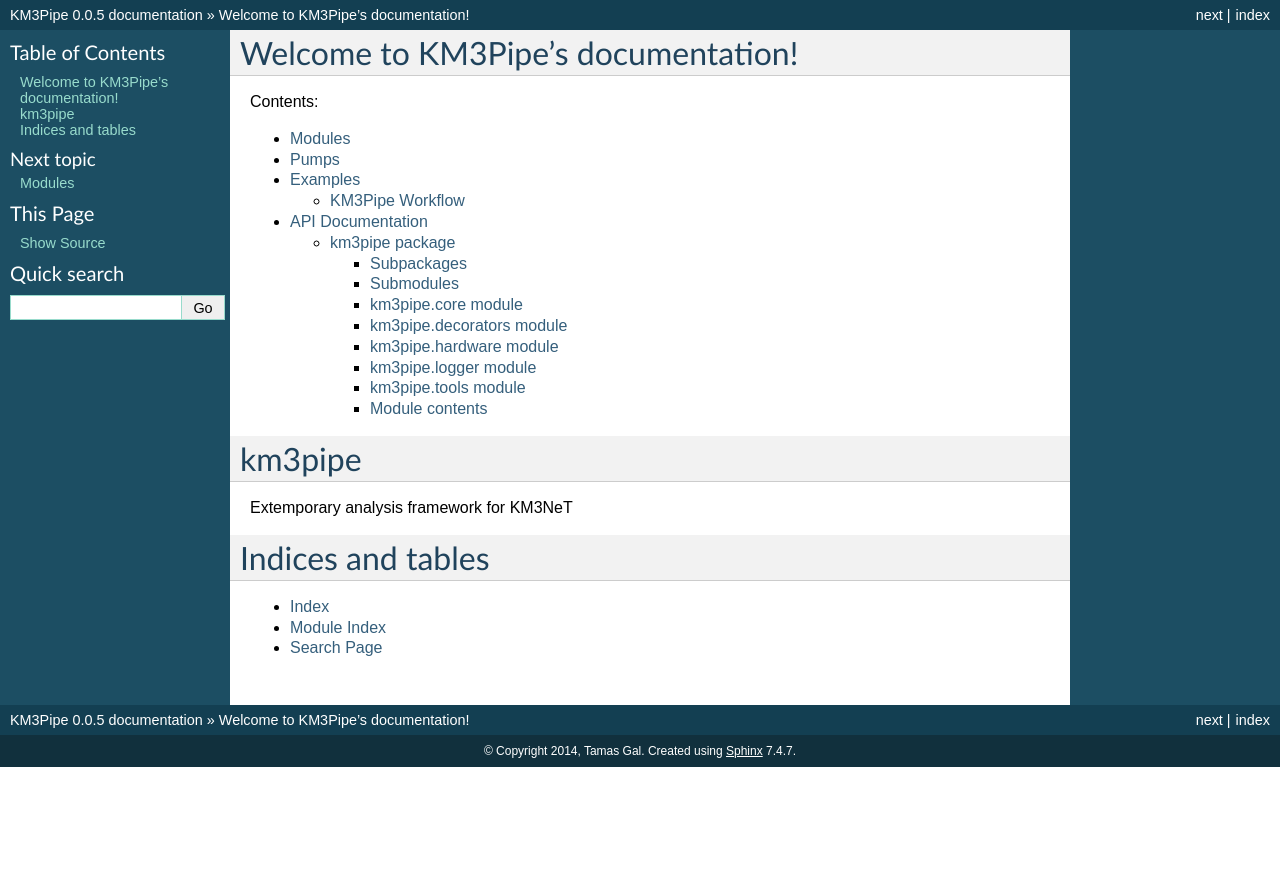
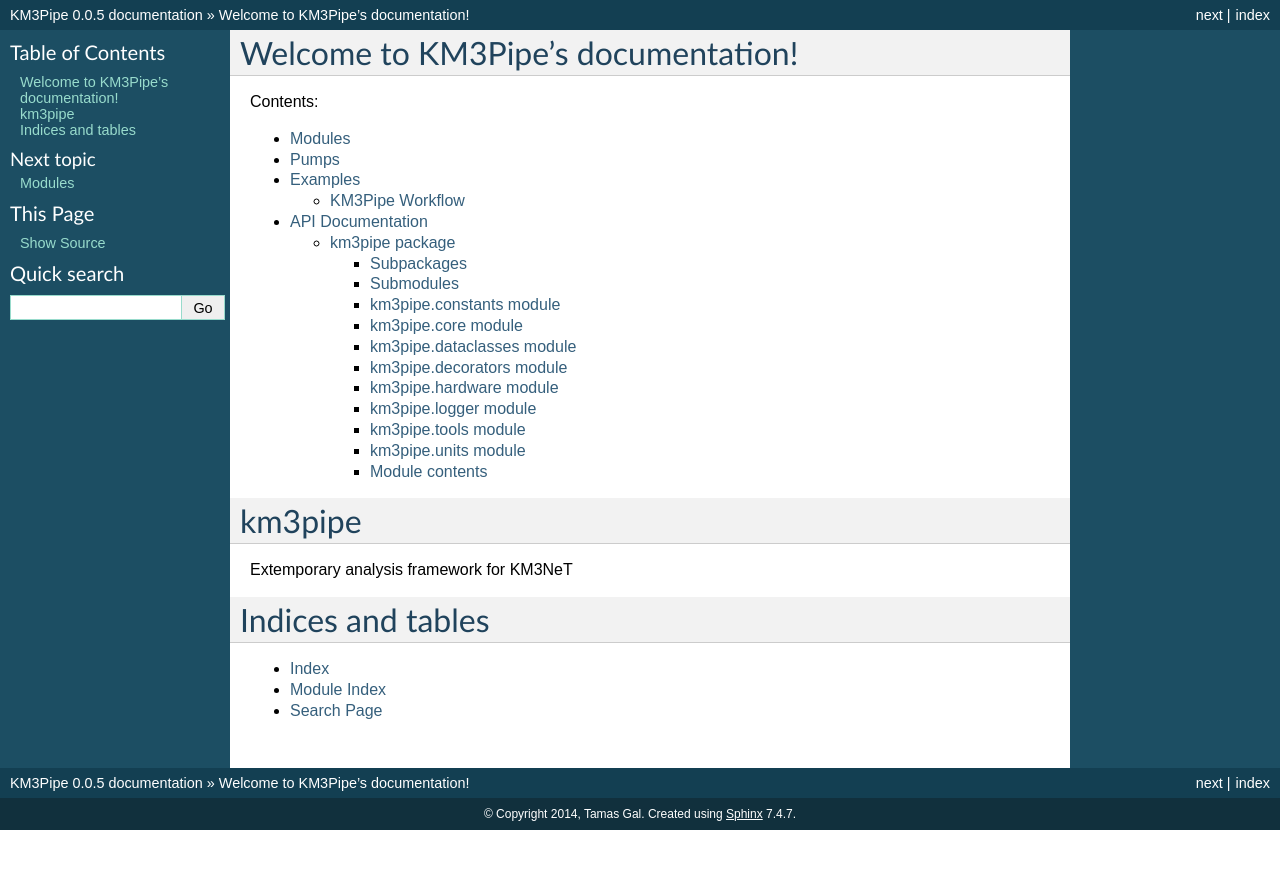
Before and after one commit to tamasgal/km3pipe, a Sphinx documentation site: the page built from docs/index.rst, in a window 1280 px wide. Shown: the top 869 px of the page. Built offline with Sphinx 7.4.7, drawn with Linux system fonts in a browser that asks for light colours; formulas are drawn with MathJax 3.

```diff
--- a/docs/api/km3pipe.rst
+++ b/docs/api/km3pipe.rst
@@ -12,10 +12,26 @@ Subpackages
 Submodules
 ----------
 
+km3pipe.constants module
+------------------------
+
+.. automodule:: km3pipe.constants
+    :members:
+    :undoc-members:
+    :show-inheritance:
+
 km3pipe.core module
 -------------------
 
 .. automodule:: km3pipe.core
+    :members:
+    :undoc-members:
+    :show-inheritance:
+
+km3pipe.dataclasses module
+--------------------------
+
+.. automodule:: km3pipe.dataclasses
     :members:
     :undoc-members:
     :show-inheritance:
@@ -52,6 +68,14 @@ km3pipe.tools module
     :undoc-members:
     :show-inheritance:
 
+km3pipe.units module
+--------------------
+
+.. automodule:: km3pipe.units
+    :members:
+    :undoc-members:
+    :show-inheritance:
+
 
 Module contents
 ---------------
```
